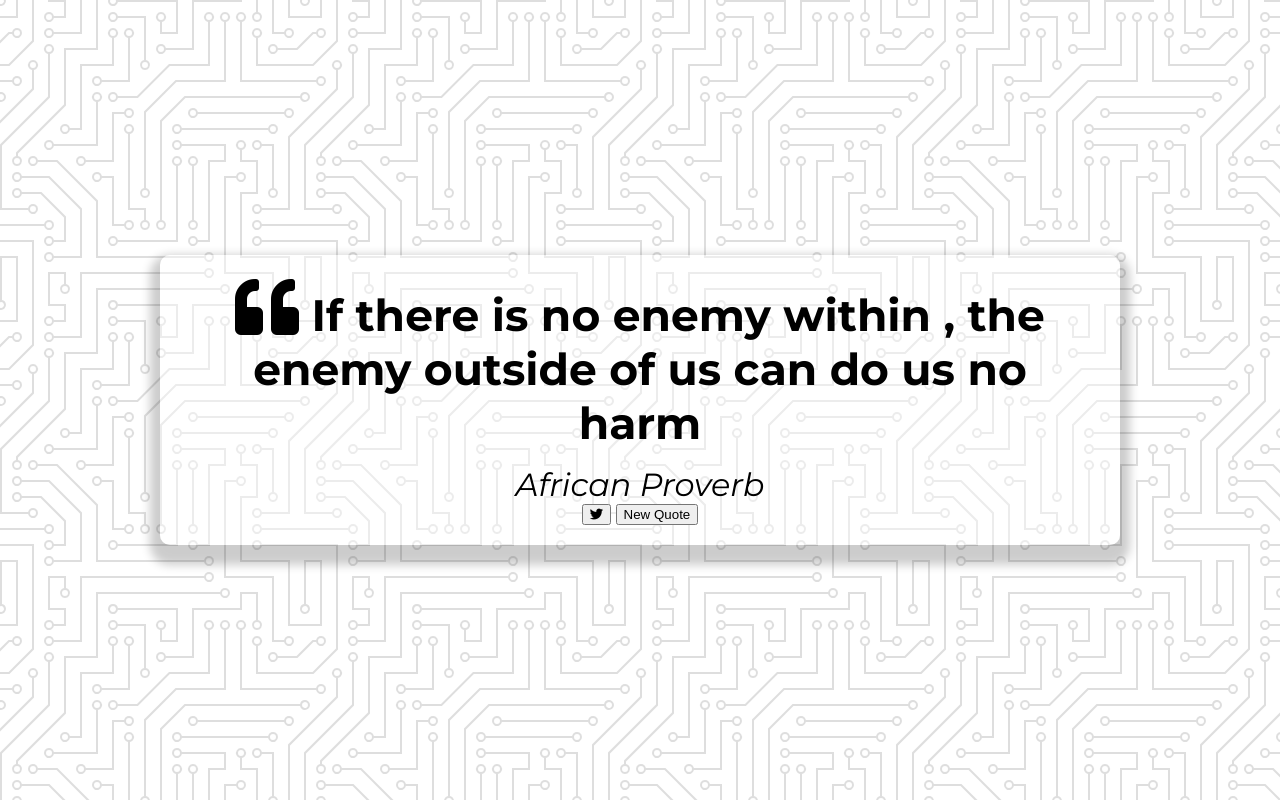
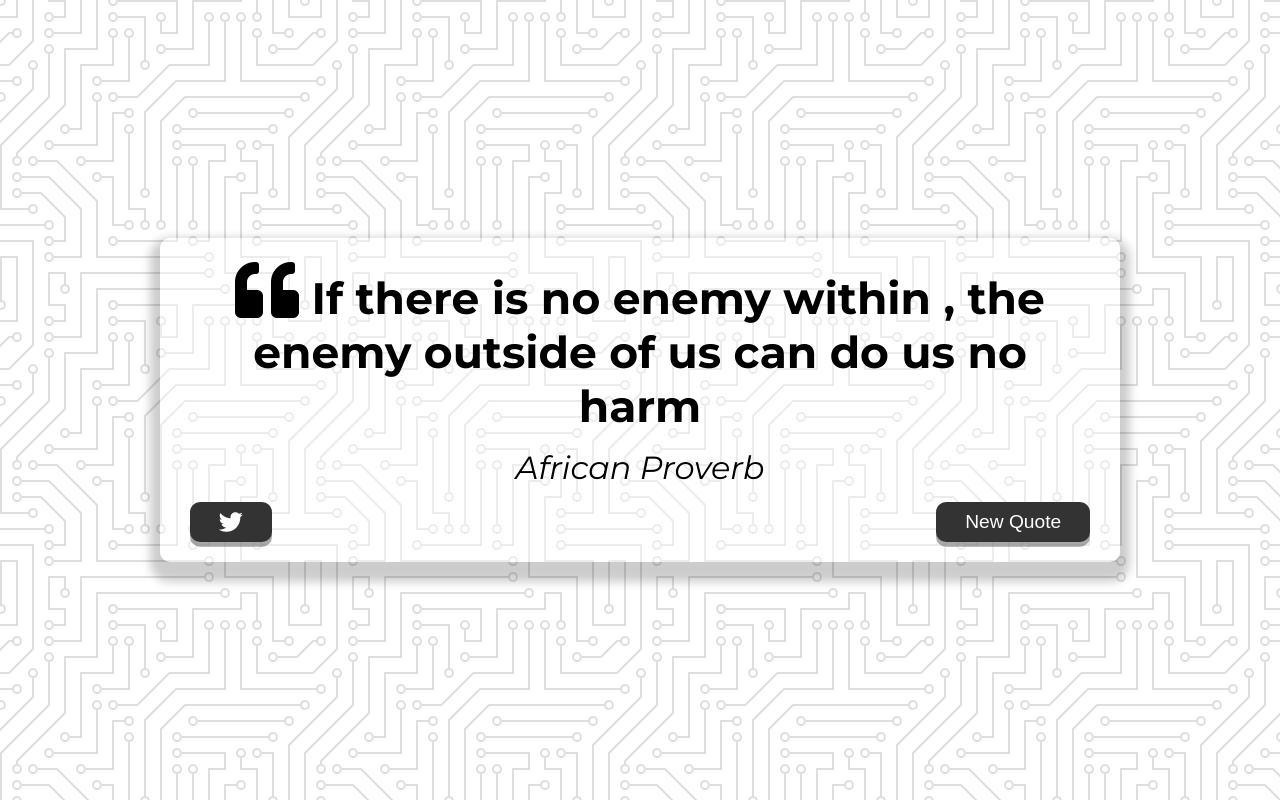
Before and after one commit to satpreet-singh/quote-generator, a plain HTML site: page index.html in a window 1280 px wide. Drawn offline with Linux system fonts and the light colour scheme.

Commit message:
Styling twitter and quote button

```diff
--- a/style.css
+++ b/style.css
@@ -45,6 +45,42 @@ body {
   font-style: italic;
 }
 
+.button-container {
+  margin-top: 15px;
+  display: flex;
+  justify-content: space-between;
+}
+
+button {
+  cursor: pointer;
+  font-size: 1.2rem;
+  height: 2.5rem;
+  border: none;
+  border-radius: 10px;
+  color: #fff;
+  background: #333;
+  outline: none;
+  padding: 0.5rem 1.8rem;
+  box-shadow: 0 0.3rem rgb(121, 121, 121, 0.65);
+}
+
+button:hover {
+  filter: brightness(110%);
+}
+
+button:active {
+  transform: translate(0, 0.3rem);
+  box-shadow: 0 0.1rem rgba(255, 255, 255, 0.65);
+}
+
+.twitter-button:hover {
+  color: #38a1f3;
+}
+
+.fa-twitter {
+  font-size: 1.5rem;
+}
+
 /* Media Query: Tablet or Smaller  */
 @media screen and (max-width: 1000px) {
   .quote-container {
```
